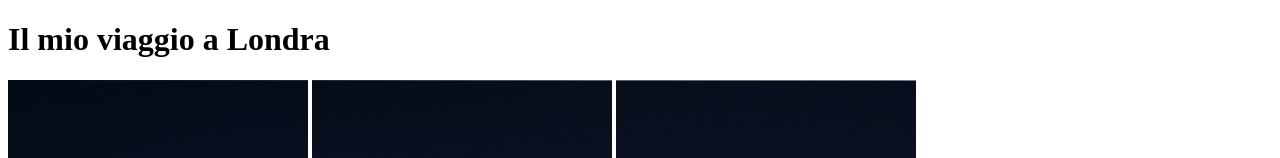
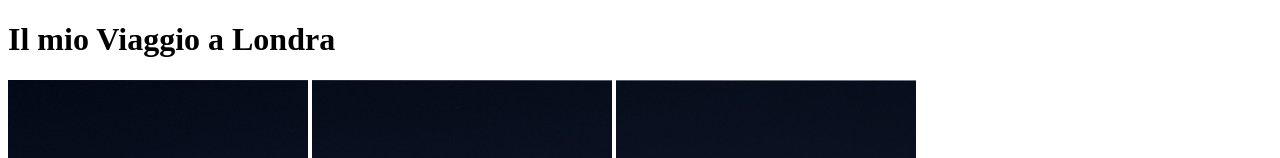
Before and after one commit to ValcanoverKarin/html-london-trip, a plain HTML site: page index.html in a window 1280 px wide. Shown: the top 158 px of the page. Drawn offline with Linux system fonts and the light colour scheme.

Commit message:
correzioni maiuscola

```diff
--- a/index.html
+++ b/index.html
@@ -9,7 +9,7 @@
   <body>
     <!--titolo e 3 immagini-->
     <div>
-      <h1>Il mio viaggio a Londra</h1>
+      <h1>Il mio Viaggio a Londra</h1>
 
       <img src="img/img1.jpg" />
       <img src="img/img2.jpg" />
```
